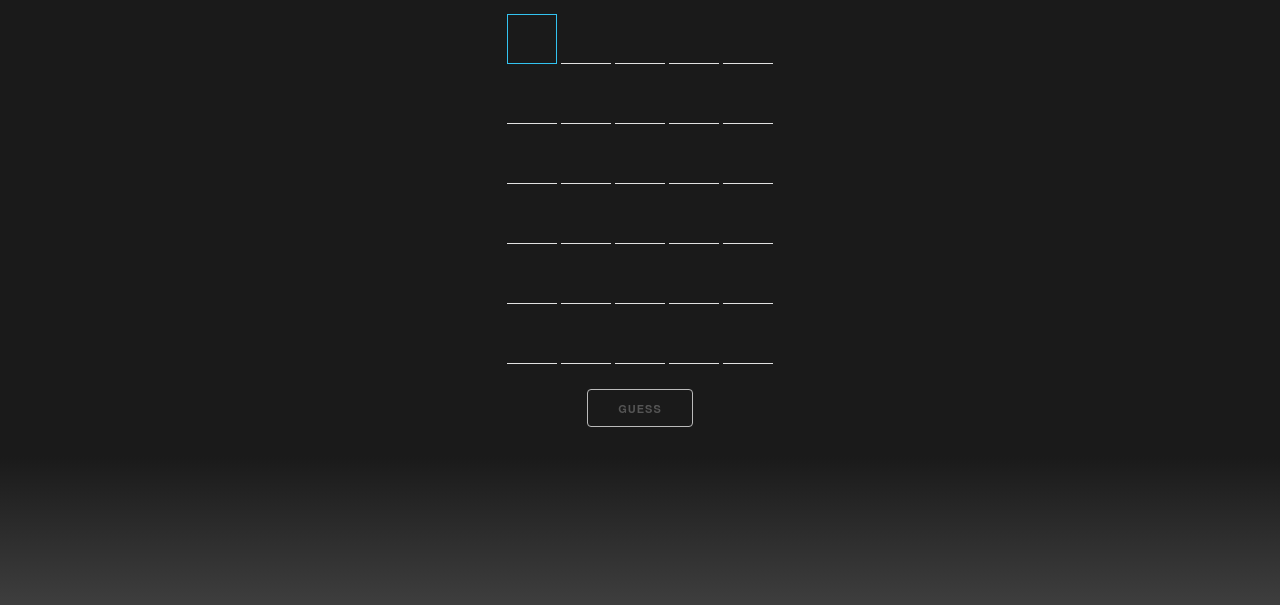
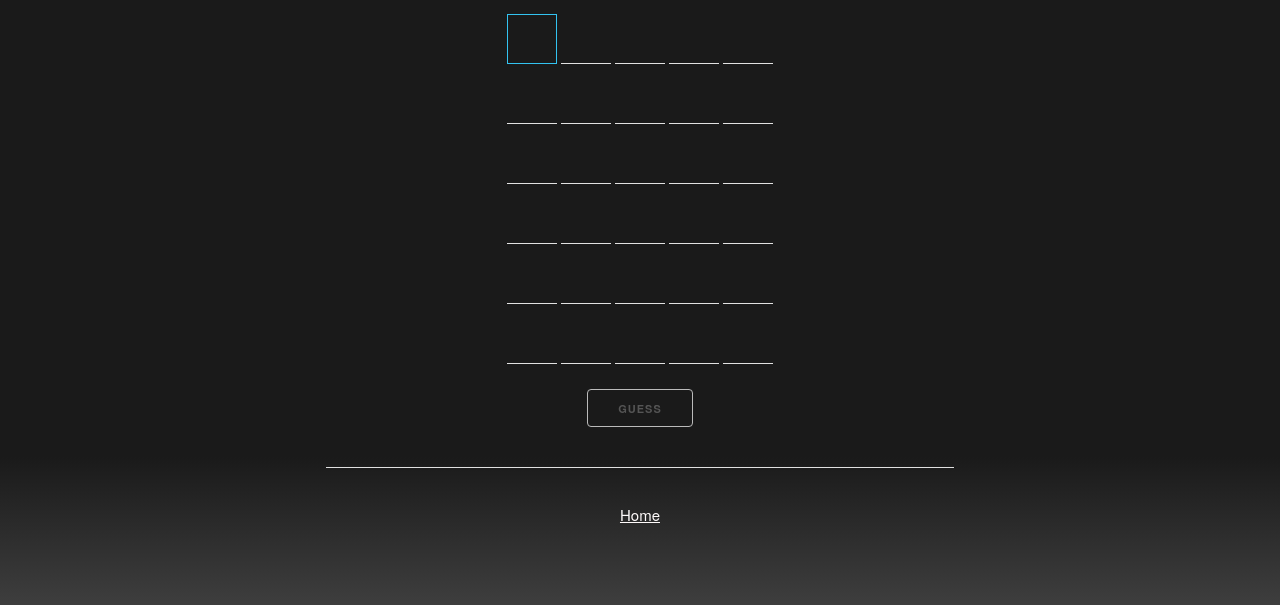
Before and after one commit to SavageInASuit/tordle, a plain HTML site: page public/index.html in a window 1280 px wide. Shown: the part 183-788 px from the top of the page. Drawn offline with Linux system fonts and the light colour scheme.

Commit message:
Add link to homepage under guess button

```diff
--- a/public/index.html
+++ b/public/index.html
@@ -66,6 +66,8 @@
         </table>
         <button onclick="makeGuess()" id="btnGuess">Guess</button>
         <h3 class="win-message hide">Well done!</h3>
+        <hr />
+        <a href="http://tomsavage.me" style="color: #FEFAFA;">Home</a>
       </div>
       <div class="two columns">&nbsp;</div>
     </div>
```
